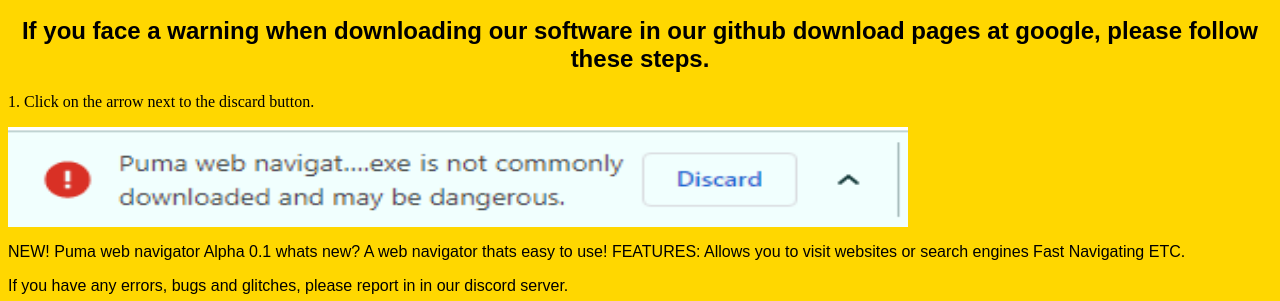
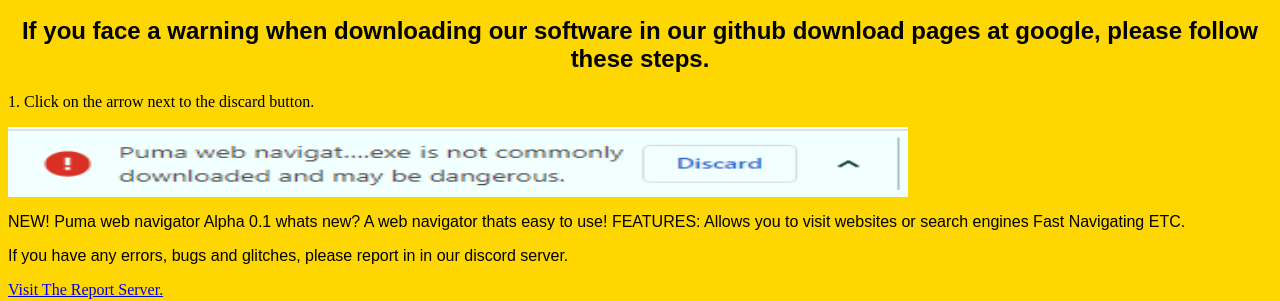
Before and after one commit to PumaDevelopInc/Official-website-of-Puma-Develop-Inc., a plain HTML site: page index.html in a window 1280 px wide. Shown: the part 97-398 px from the top of the page. Drawn offline with Linux system fonts and the light colour scheme.

Commit message:
Update index.html

```diff
--- a/index.html
+++ b/index.html
@@ -3,7 +3,7 @@
 
 <h2 style="font-family: sans-serif">If you face a warning when downloading our software in our github download pages at google, please follow these steps.</h2>
 <p syle="font-family: sans-serif">1. Click on the arrow next to the discard button.</p>
-<img src="step1.png" alt="step 1" width="900" height="100">
+<img src="step1.png" alt="step 1" width="900" height="70">
 
 
 
```
